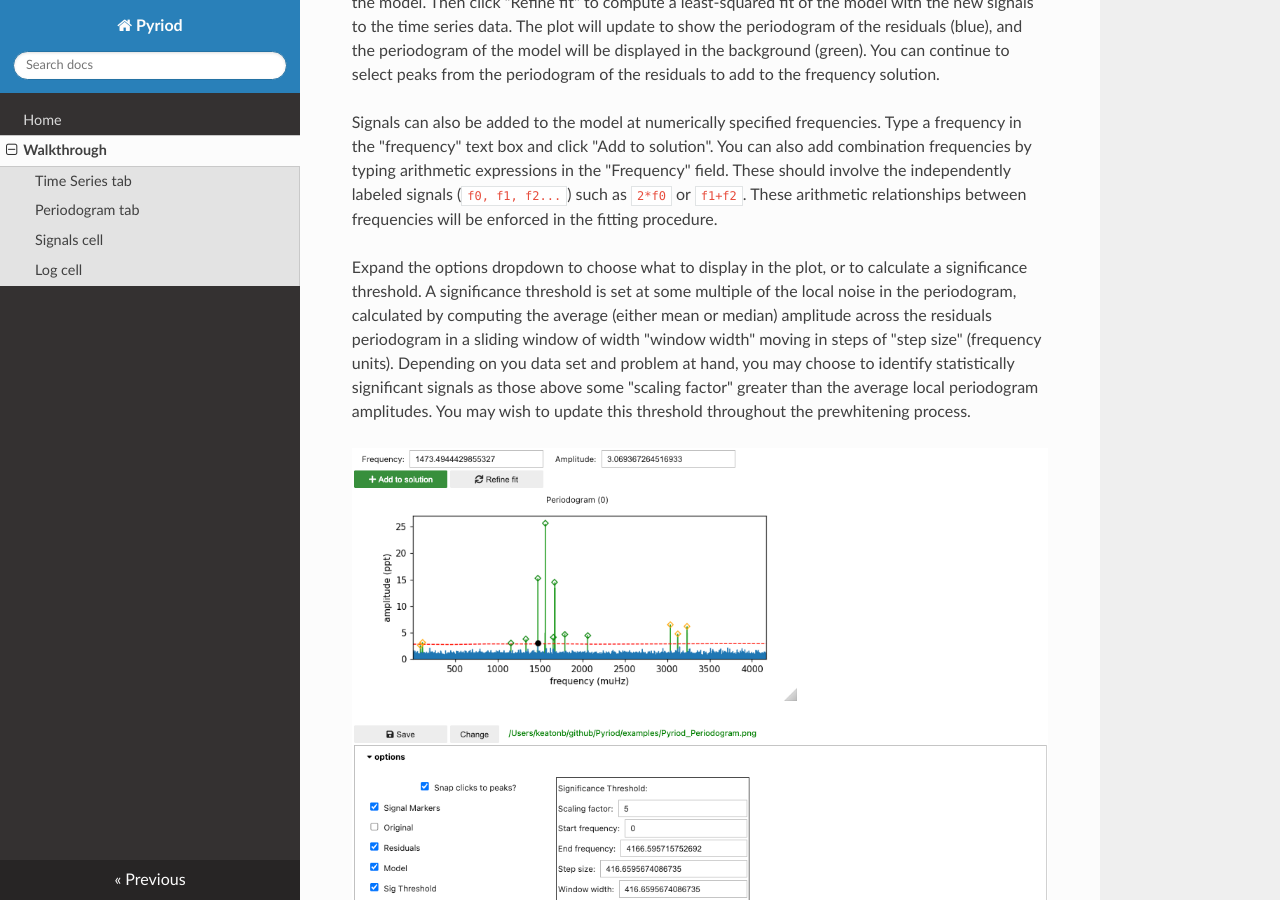
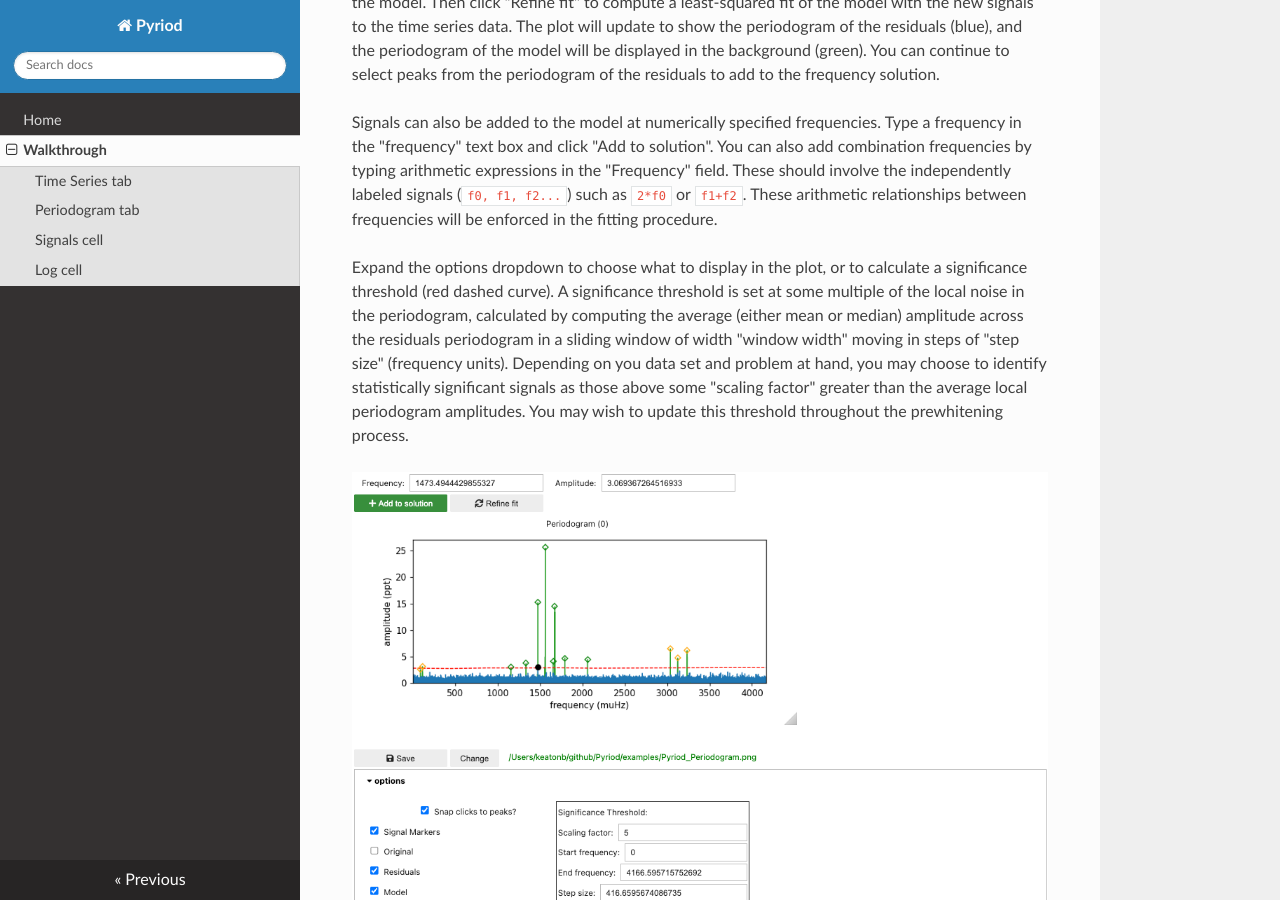
Before and after one commit to keatonb/Pyriod, an MkDocs documentation site: the page built from docs/walkthrough.md, in a window 1280 px wide and 900 px high, scrolled down 2141 px. Built offline with MkDocs 1.6.1, drawn with Linux system fonts in a browser that asks for light colours; nearby versions of some CDN libraries.

Commit message:
minor docs edit

```diff
--- a/docs/walkthrough.md
+++ b/docs/walkthrough.md
@@ -48,7 +48,7 @@
 
 Signals can also be added to the model at numerically specified frequencies. Type a frequency in the "frequency" text box and click "Add to solution". You can also add combination frequencies by typing arithmetic expressions in the "Frequency" field. These should involve the independently labeled signals (`f0, f1, f2...`) such as `2*f0` or `f1+f2`. These arithmetic relationships between frequencies will be enforced in the fitting procedure.
 
-Expand the options dropdown to choose what to display in the plot, or to calculate a significance threshold. A significance threshold is set at some multiple of the local noise in the periodogram, calculated by computing the average (either mean or median) amplitude across the residuals periodogram in a sliding window of width "window width" moving in steps of "step size" (frequency units). Depending on you data set and problem at hand, you may choose to identify statistically significant signals as those above some "scaling factor" greater than the average local periodogram amplitudes. You may wish to update this threshold throughout the prewhitening process.
+Expand the options dropdown to choose what to display in the plot, or to calculate a significance threshold (red dashed curve). A significance threshold is set at some multiple of the local noise in the periodogram, calculated by computing the average (either mean or median) amplitude across the residuals periodogram in a sliding window of width "window width" moving in steps of "step size" (frequency units). Depending on you data set and problem at hand, you may choose to identify statistically significant signals as those above some "scaling factor" greater than the average local periodogram amplitudes. You may wish to update this threshold throughout the prewhitening process.
 
 ![Screenshot](img/Periodogram.png)
 
```
